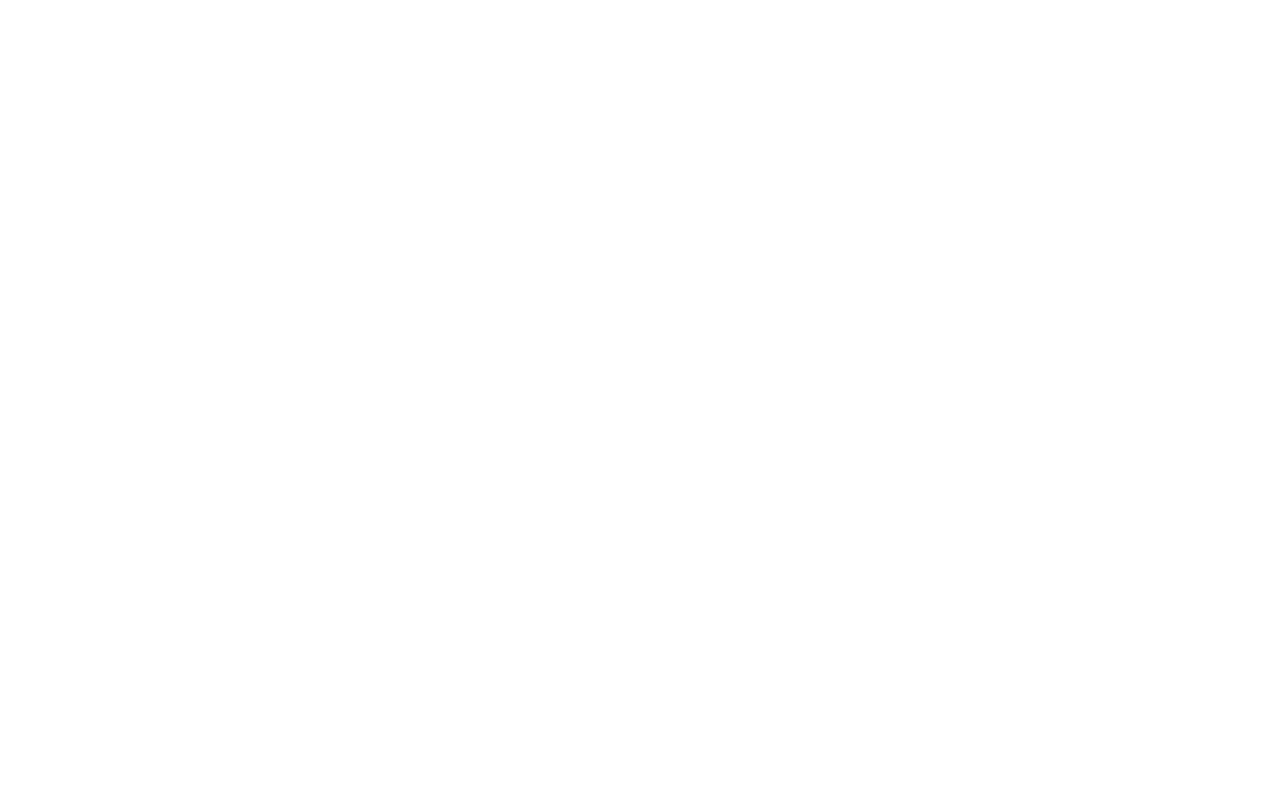
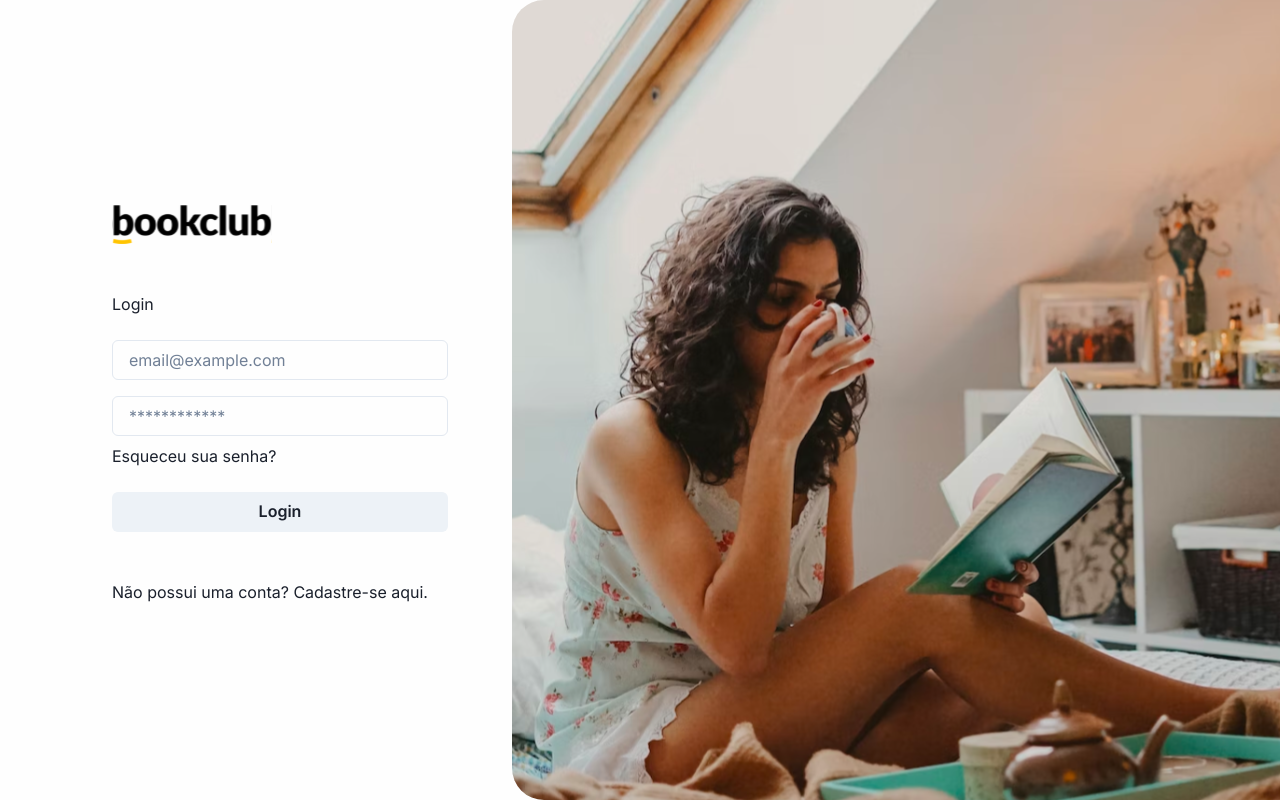
Before and after one commit to RivianSoldier/bookclub-web, a React (Create React App) app: page / in a window 1280 px wide. Built offline with nearby package versions, Linux system fonts and the light colour scheme.

Commit message:
first chakra elements implemented at login screen

```diff
--- a/src/App.js
+++ b/src/App.js
@@ -1,7 +1,13 @@
 import { ChakraProvider } from '@chakra-ui/react'
+import { theme } from './styles'
+import { LoginScreen } from 'modules/unauthenticated/screens'
 
 function App() {
-  return <ChakraProvider></ChakraProvider>
+  return (
+    <ChakraProvider theme={theme}>
+      <LoginScreen></LoginScreen>
+    </ChakraProvider>
+  )
 }
 
 export default App
--- /dev/null
+++ b/src/modules/unauthenticated/screens/Login/index.js
@@ -0,0 +1,36 @@
+import { Flex, Image, Text, Input, Link, Button } from '@chakra-ui/react'
+
+export const LoginScreen = () => {
+  return (
+    <Flex flexDir="row" w="100vw" h="100vh">
+      <Flex
+        alignItems="flex-start"
+        justifyContent="center"
+        pl="7rem"
+        flexDir="column"
+        w="40%"
+        h="100vh"
+      >
+        <Flex flexDir="column" w="84%">
+          <Image src="/img/logo.svg" alt="BookClub logo" w="160px" h="48px" />
+          <Text mt="48px">Login</Text>
+          <Input mt="24px" placeholder="email@example.com" />
+          <Input mt="16px" placeholder="************" />
+          <Link mt="8px">Esqueceu sua senha?</Link>
+          <Button mt="24px">Login</Button>
+          <Link mt="48px">Não possui uma conta? Cadastre-se aqui.</Link>
+        </Flex>
+      </Flex>
+      <Flex
+        w="60%"
+        h="100vh"
+        backgroundImage="url(/img/auth_background.svg)"
+        backgroundSize="cover"
+        backgroundPosition="center"
+        backgroundRepeat="no-repeat"
+        borderTopLeftRadius="32px"
+        borderBottomLeftRadius="32px"
+      />
+    </Flex>
+  )
+}
--- /dev/null
+++ b/src/modules/unauthenticated/screens/index.js
@@ -0,0 +1 @@
+export * from './Login'
--- /dev/null
+++ b/src/styles/colors.js
@@ -0,0 +1,9 @@
+export const colors = {
+  primary: '#FFC734',
+  black: '#000000',
+  greyDark: '#737373',
+  grey: '#E6E6E6',
+  greyLight: '#F2F1F1',
+  background: '#FEFEFE',
+  white: '#FFFFFF'
+}
--- /dev/null
+++ b/src/styles/index.js
@@ -0,0 +1 @@
+export * from './theme'
--- /dev/null
+++ b/src/styles/theme.js
@@ -0,0 +1,18 @@
+import { extendTheme } from '@chakra-ui/react'
+import { colors } from './colors'
+
+export const theme = extendTheme({
+  colors: {
+    brand: colors
+  },
+  styles: {
+    global: {
+      'html, body': {
+        fontFamily: 'Inter',
+        padding: 0,
+        margin: 0,
+        backgroundColor: colors.background
+      }
+    }
+  }
+})
```
Also changed, not shown: public/img/auth_background.svg (added), public/img/logo.svg (added).
